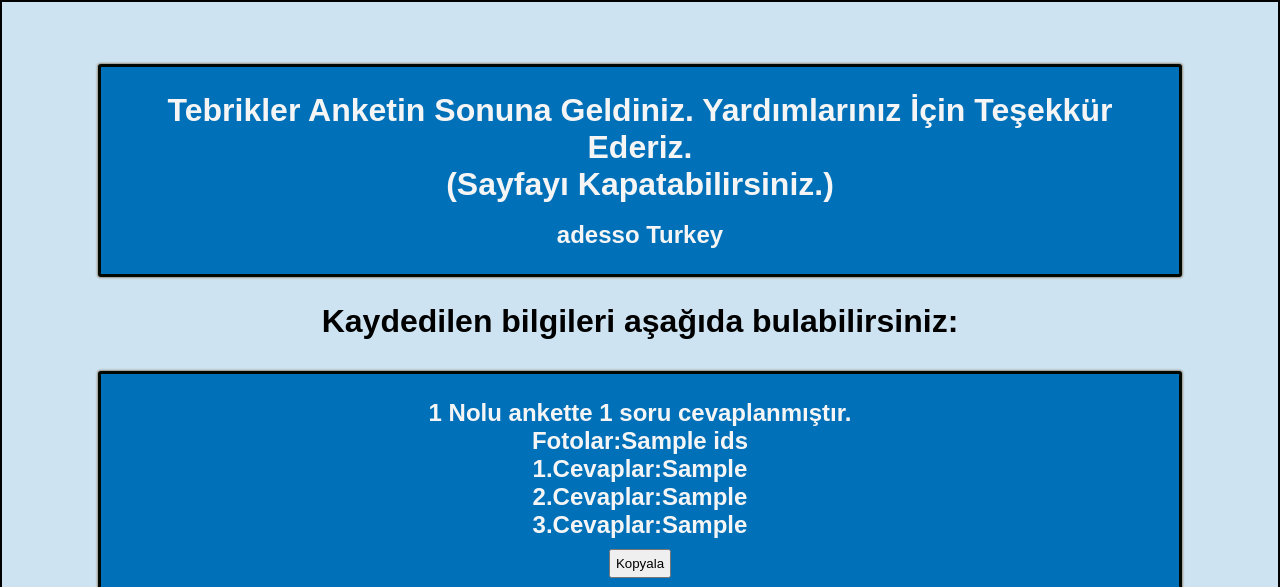
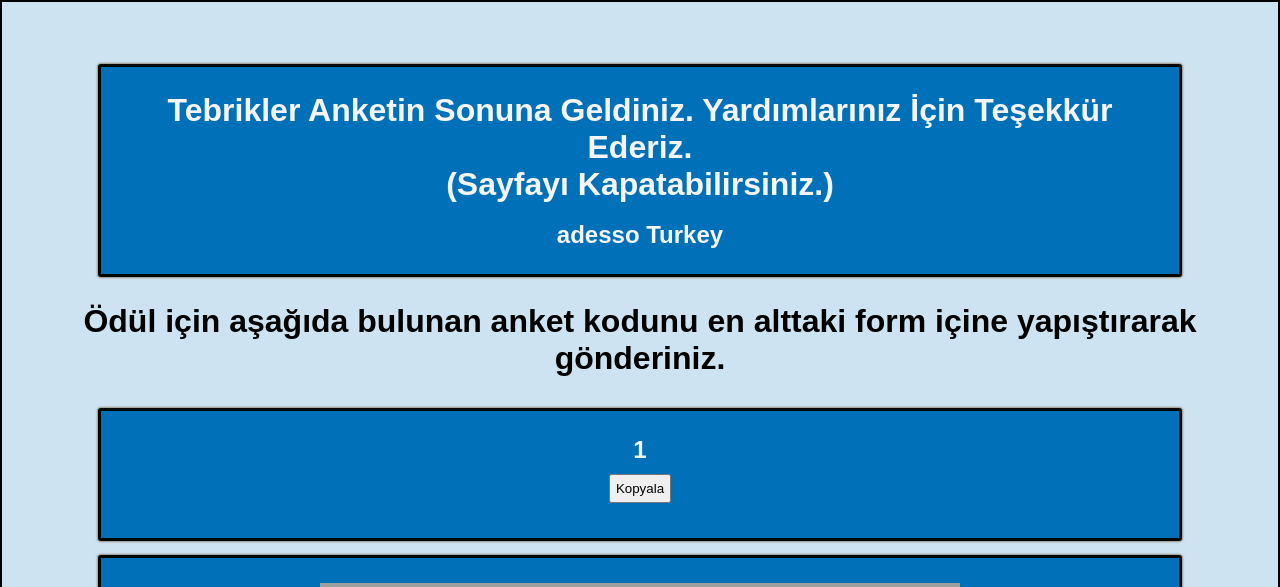
Before and after one commit to Aeunal/Django_Web_Survey, a Django app: template photo/templates/photo/finish.html in a window 1280 px wide. Shown: the top 587 px of the page. Run offline with Django 3.2, Linux system fonts and the light colour scheme; the template is opened without the code that fills it: most values are stand-ins (such as "Sample title", 1, 10 or a date in 2020); data that the repository does not hold is empty; some libraries are stand-ins or nearby versions; grey boxes are pictures that could not be loaded.

Commit message:
Update finish.html

```diff
--- a/photo/templates/photo/finish.html
+++ b/photo/templates/photo/finish.html
@@ -74,18 +74,14 @@
               <h2>adesso Turkey</h2>
           </div>
 
-          <h1> Kaydedilen bilgileri aşağıda bulabilirsiniz:</h1><br>
-          <div style="overflow-x:auto;margin-top:1%;" class="questions">
+          <h1> Ödül için aşağıda bulunan anket kodunu en alttaki form içine yapıştırarak gönderiniz.</h1><br>
+          <div style="overflow-x:auto;margin-top:1%;margin-bottom:1%;" class="questions">
             <h2>
-            {{survey.id}} Nolu ankette {{survey.count}} soru cevaplanmıştır. <br>
-            Fotolar:{{survey.ids}}<br>
-            1.Cevaplar:{{survey.ans1}}<br>
-            2.Cevaplar:{{survey.ans2}}<br>
-            3.Cevaplar:{{survey.ans3}}<br>
+            {{survey.id}}
             </h2>
 
-            <input hidden id="summary_text" type="text" value="{{survey.id}} Nolu ankette {{survey.count}} soru cevaplanmıştır.;Fotolar:{{survey.ids}};1.Cevaplar:{{survey.ans1}};2.Cevaplar:{{survey.ans2}};3.Cevaplar:{{survey.ans3}}" >
-            <button style="overflow-x:auto;margin-top:1%;padding:5px;" onclick="
+            <input hidden id="summary_text" type="text" value="{{survey.id}}" >
+            <button style="overflow-x:auto;margin-top:1%;margin-bottom:1%;padding:5px" onclick="
               var copyText = document.getElementById('summary_text');
               copyText.hidden=false;
               copyText.select();copyText.setSelectionRange(0, 99999);
@@ -95,11 +91,27 @@
               </button>
           </div>
 
+          <div style="overflow-x:auto; margin-top:1px" class="questions">
+              <iframe width="640px" height= "480px" src= "https://forms.office.com/Pages/ResponsePage.aspx?id=ZVc1PdlnzUecer8xF59W63uOUYArvrhKrbdMpgsBpIdUMU9MRzc0SjY0WVlKWFI2N1RDUllQTDExVy4u&embed=true" frameborder= "0" marginwidth= "0" marginheight= "0" style= "border: none; max-width:100%; max-height:100vh" allowfullscreen webkitallowfullscreen mozallowfullscreen msallowfullscreen> </iframe>
+          </div>
+
         </div>
 
     </div>
 
     <script src="{% static 'js/bootstrap.min.js' %}">
+
+      const cyrb53 = function(str, seed = 0) {
+          let h1 = 0xdeadbeef ^ seed, h2 = 0x41c6ce57 ^ seed;
+          for (let i = 0, ch; i < str.length; i++) {
+              ch = str.charCodeAt(i);
+              h1 = Math.imul(h1 ^ ch, 2654435761);
+              h2 = Math.imul(h2 ^ ch, 1597334677);
+          }
+          h1 = Math.imul(h1 ^ (h1>>>16), 2246822507) ^ Math.imul(h2 ^ (h2>>>13), 3266489909);
+          h2 = Math.imul(h2 ^ (h2>>>16), 2246822507) ^ Math.imul(h1 ^ (h1>>>13), 3266489909);
+          return 4294967296 * (2097151 & h2) + (h1>>>0);
+      };
 
       function myFunction() {
         /* Get the text field */
```
